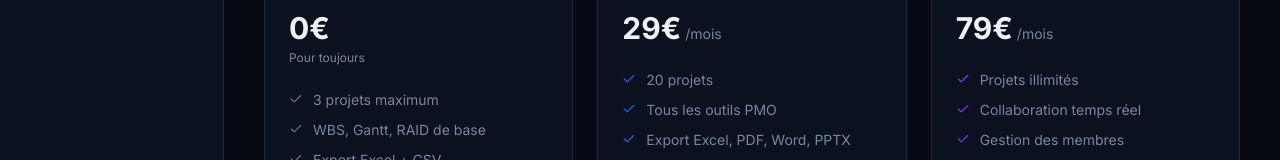
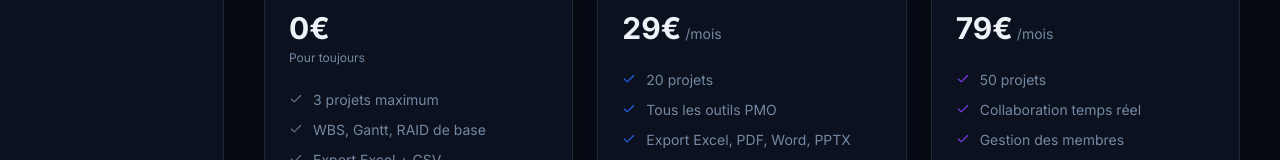
Before and after one commit to mongari65-web/pmo-ai-studio-v3, a Next.js app: page /pricing in a window 1280 px wide. Shown: the part 340-500 px from the top of the page. Built offline with nearby package versions, Linux system fonts and the light colour scheme; no server answers.

Commit message:
fix: pricing — Pro 20 projets 500MB, Equipe 50 projets 2GB

```diff
--- a/src/app/(app)/pricing/page.tsx
+++ b/src/app/(app)/pricing/page.tsx
@@ -52,7 +52,7 @@ const PLANS = [
     color: "#7c3aed",
     badge: null,
     features: [
-      "Projets illimités",
+      "50 projets",
       "Collaboration temps réel",
       "Gestion des membres",
       "Tableau de bord portfolio",
```
